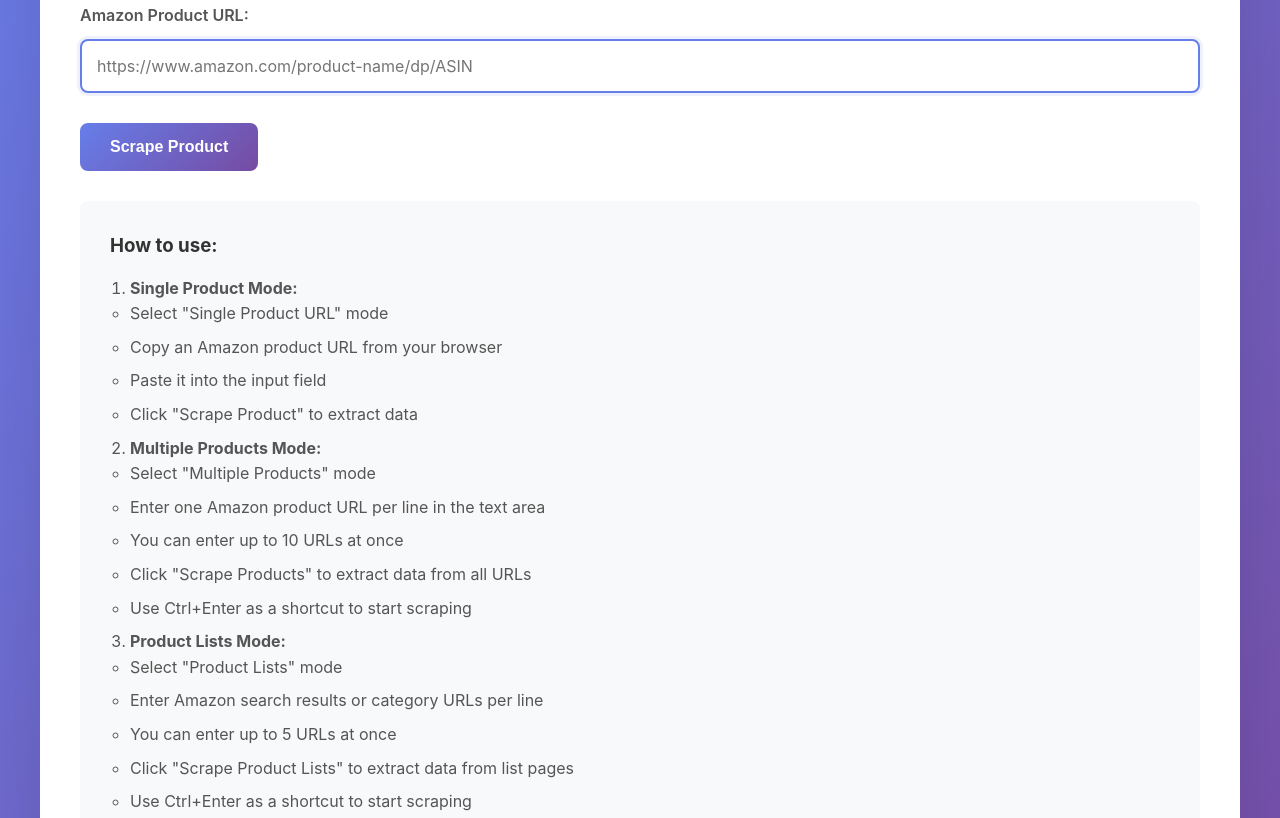
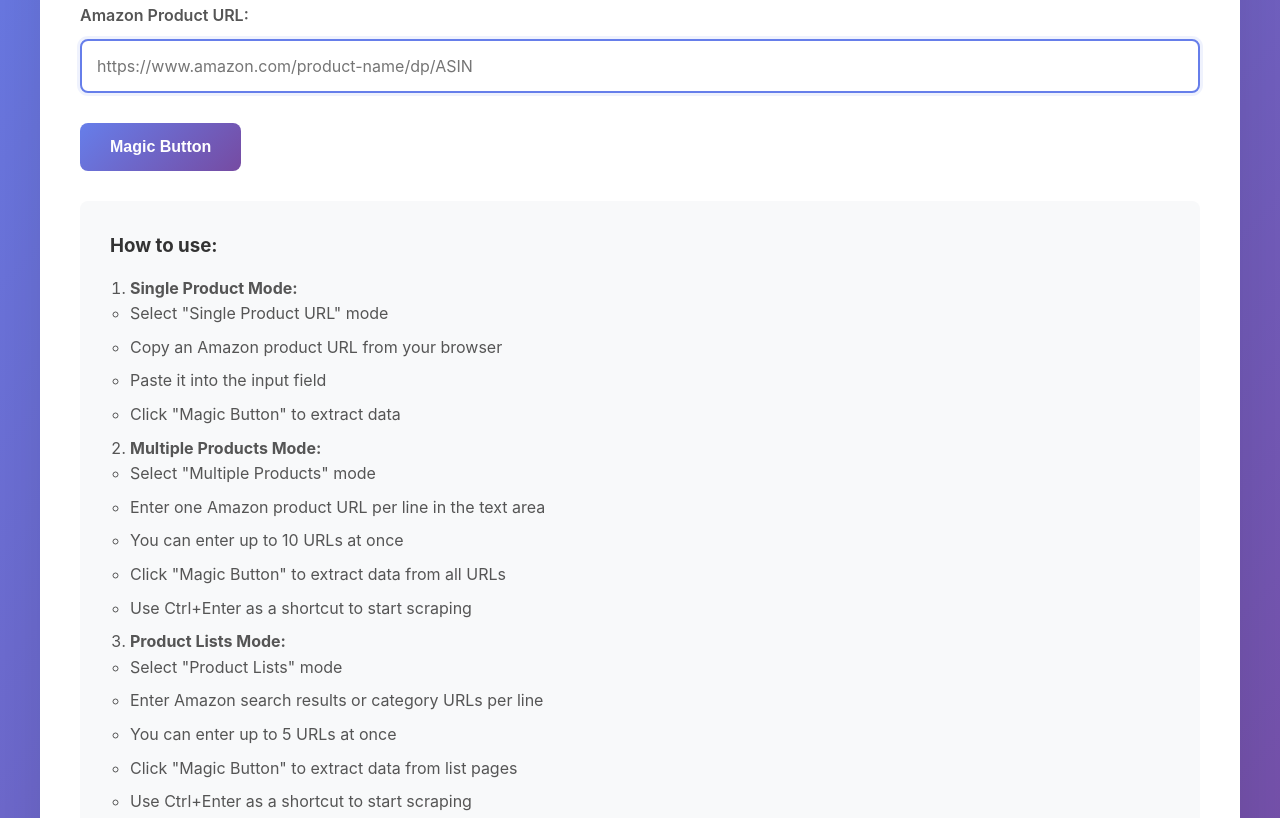
Before and after one commit to TienNguyenDinh/amazon-tool, a website: page public/index.html in a window 1280 px wide. Shown: the part 374-1192 px from the top of the page. Drawn offline with Linux system fonts and the light colour scheme.

Commit message:
feat: update button text to "Magic Button" for improved clarity and consistency in UI interactions

```diff
--- a/public/index.html
+++ b/public/index.html
@@ -103,7 +103,7 @@
           </div>
 
           <button id="scrape-btn" type="button">
-            <span id="btn-text">Scrape Product</span>
+            <span id="btn-text">Magic Button</span>
             <span id="loading-spinner" class="spinner hidden"></span>
           </button>
         </div>
@@ -145,7 +145,7 @@
                 <li>Select "Single Product URL" mode</li>
                 <li>Copy an Amazon product URL from your browser</li>
                 <li>Paste it into the input field</li>
-                <li>Click "Scrape Product" to extract data</li>
+                <li>Click "Magic Button" to extract data</li>
               </ul>
             </li>
             <li>
@@ -154,7 +154,7 @@
                 <li>Select "Multiple Products" mode</li>
                 <li>Enter one Amazon product URL per line in the text area</li>
                 <li>You can enter up to 10 URLs at once</li>
-                <li>Click "Scrape Products" to extract data from all URLs</li>
+                <li>Click "Magic Button" to extract data from all URLs</li>
                 <li>Use Ctrl+Enter as a shortcut to start scraping</li>
               </ul>
             </li>
@@ -164,9 +164,7 @@
                 <li>Select "Product Lists" mode</li>
                 <li>Enter Amazon search results or category URLs per line</li>
                 <li>You can enter up to 5 URLs at once</li>
-                <li>
-                  Click "Scrape Product Lists" to extract data from list pages
-                </li>
+                <li>Click "Magic Button" to extract data from list pages</li>
                 <li>Use Ctrl+Enter as a shortcut to start scraping</li>
               </ul>
             </li>
--- a/public/script.js
+++ b/public/script.js
@@ -5,11 +5,6 @@
 const singleModeRadio = document.getElementById('single-mode');
 const multipleModeRadio = document.getElementById('multiple-mode');
 const listsModeRadio = document.getElementById('lists-mode');
-const singleInputContainer = document.getElementById('single-input-container');
-const multipleInputContainer = document.getElementById(
-  'multiple-input-container'
-);
-const listsInputContainer = document.getElementById('lists-input-container');
 const scrapeBtn = document.getElementById('scrape-btn');
 const btnText = document.getElementById('btn-text');
 const loadingSpinner = document.getElementById('loading-spinner');
@@ -20,6 +15,8 @@
 const resultsTBody = document.getElementById('results-tbody');
 
 // Configuration constants
+const MAGIC_BUTTON_TEXT = 'Magic Button';
+
 const INPUT_MODE = {
   SINGLE: 'single',
   MULTIPLE: 'multiple',
@@ -228,7 +225,7 @@
     btnText.textContent = 'Scraping...';
     loadingSpinner.classList.remove('hidden');
   } else {
-    btnText.textContent = 'Scrape Product';
+    btnText.textContent = MAGIC_BUTTON_TEXT;
     loadingSpinner.classList.add('hidden');
   }
 };
@@ -644,6 +641,10 @@
 
 // Input mode management functions
 const getCurrentInputMode = () => {
+  const singleModeRadio = document.getElementById('single-mode');
+  const multipleModeRadio = document.getElementById('multiple-mode');
+  const listsModeRadio = document.getElementById('lists-mode');
+
   if (singleModeRadio.checked) return INPUT_MODE.SINGLE;
   if (multipleModeRadio.checked) return INPUT_MODE.MULTIPLE;
   if (listsModeRadio.checked) return INPUT_MODE.LISTS;
@@ -651,34 +652,41 @@
 };
 
 const switchInputMode = (mode) => {
+  const singleInputContainer = document.getElementById(
+    'single-input-container'
+  );
+  const multipleInputContainer = document.getElementById(
+    'multiple-input-container'
+  );
+  const listsInputContainer = document.getElementById('lists-input-container');
   const singleOption = singleModeRadio.closest('.radio-option');
   const multipleOption = multipleModeRadio.closest('.radio-option');
   const listsOption = listsModeRadio.closest('.radio-option');
 
-  // Hide all containers first
+  // Remove active class from all options first
+  singleOption.classList.remove('active');
+  multipleOption.classList.remove('active');
+  listsOption.classList.remove('active');
+
+  // Hide all input containers
   singleInputContainer.classList.add('hidden');
   multipleInputContainer.classList.add('hidden');
   listsInputContainer.classList.add('hidden');
 
-  // Remove active class from all options
-  singleOption.classList.remove('active');
-  multipleOption.classList.remove('active');
-  listsOption.classList.remove('active');
+  btnText.textContent = MAGIC_BUTTON_TEXT;
 
+  // Set active mode and button text
   if (mode === INPUT_MODE.SINGLE) {
     singleInputContainer.classList.remove('hidden');
     singleModeRadio.checked = true;
-    btnText.textContent = 'Scrape Product';
     singleOption.classList.add('active');
   } else if (mode === INPUT_MODE.MULTIPLE) {
     multipleInputContainer.classList.remove('hidden');
     multipleModeRadio.checked = true;
-    btnText.textContent = 'Scrape Products';
     multipleOption.classList.add('active');
   } else if (mode === INPUT_MODE.LISTS) {
     listsInputContainer.classList.remove('hidden');
     listsModeRadio.checked = true;
-    btnText.textContent = 'Scrape Product Lists';
     listsOption.classList.add('active');
   }
 
```
